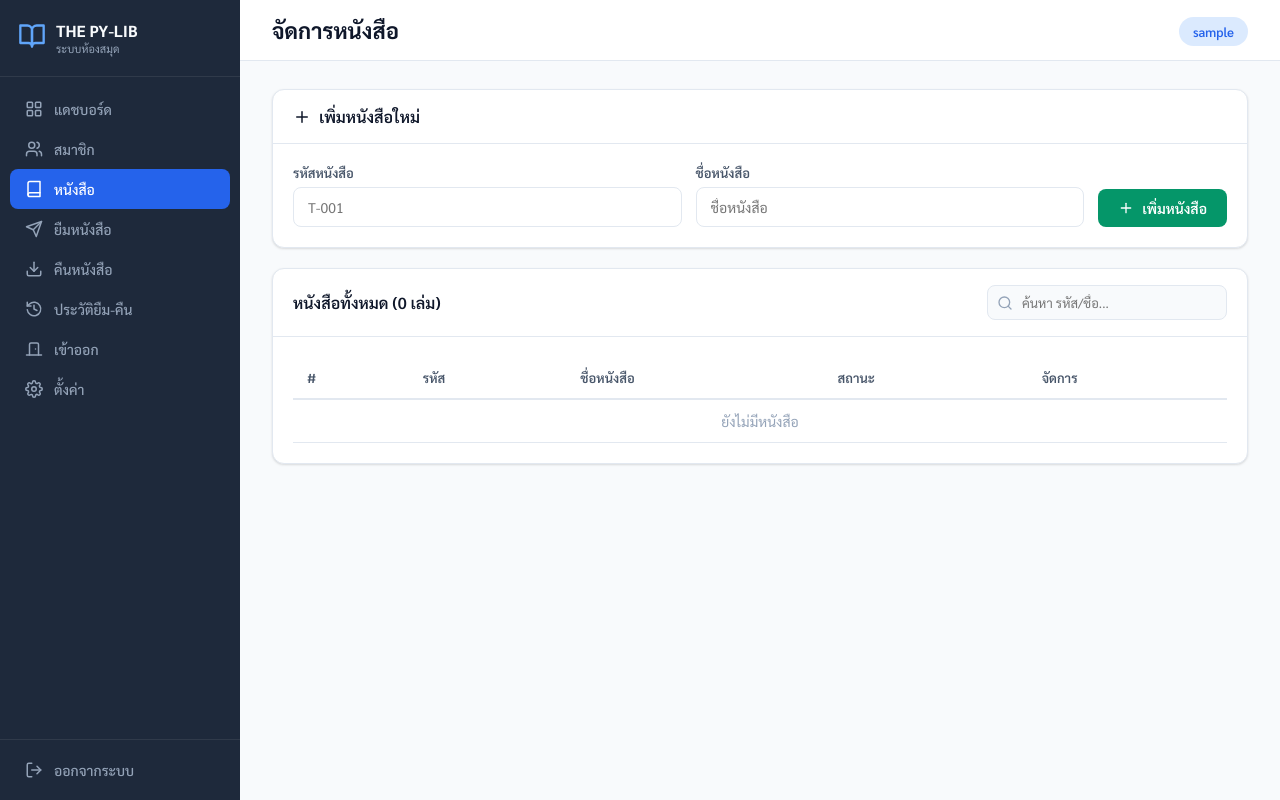
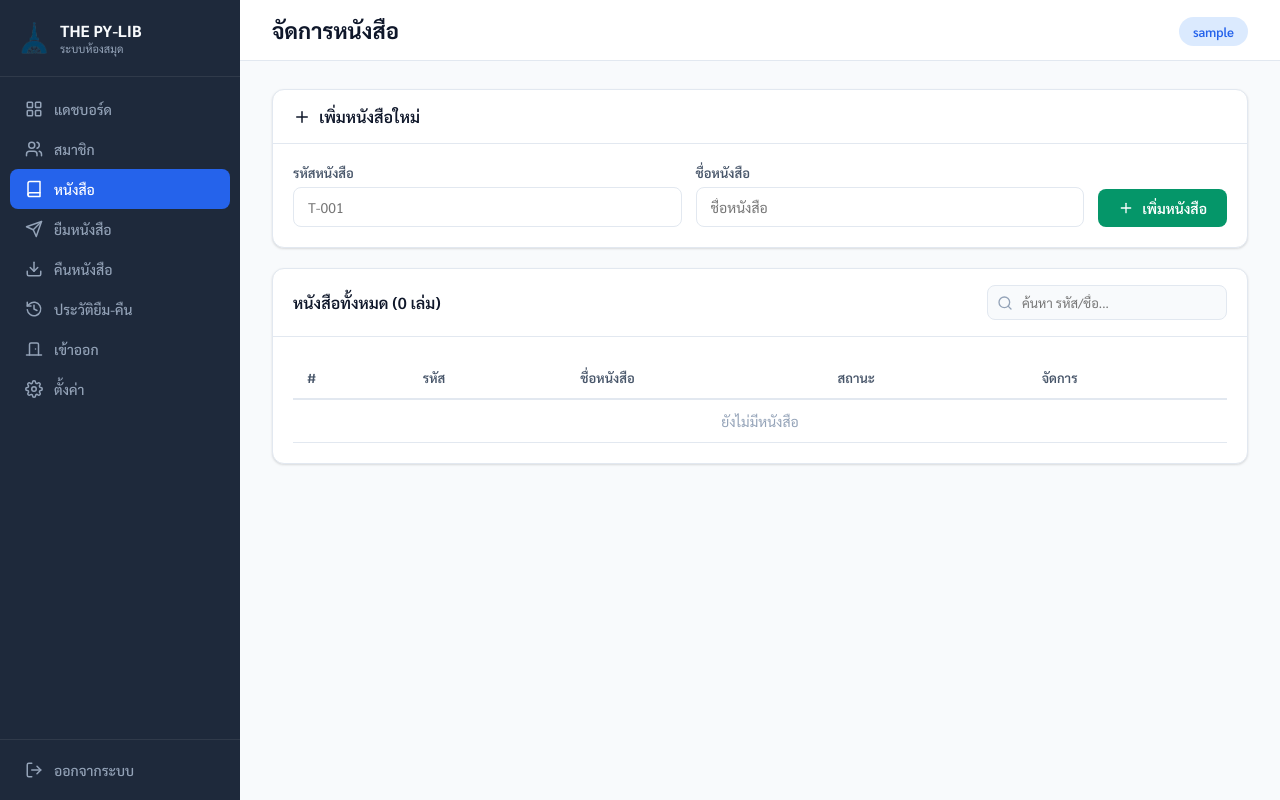
Before and after one commit to Nonx2360/The-PY-LIB-Project, a Flask app: page /books in a window 1280 px wide. Run offline with Flask 3, Linux system fonts and the light colour scheme; the visitor is signed in with stand-in values (Sample User, id 1); data that the repository does not hold is empty.

Commit message:
feat: use school logo in sidebar and login page

```diff
--- a/web/static/style.css
+++ b/web/static/style.css
@@ -37,6 +37,7 @@ a { text-decoration: none; color: inherit; }
 }
 .brand-icon { color: #60A5FA; flex-shrink: 0; }
 .brand-logo { width: 32px; height: 32px; border-radius: 6px; object-fit: contain; flex-shrink: 0; }
+.brand-logo-lg { width: 96px; height: 96px; object-fit: contain; margin-bottom: 16px; }
 .brand-name { font-size: 16px; font-weight: 700; color: #F8FAFC; }
 .brand-sub { font-size: 11px; color: #94A3B8; }
 .nav-links { flex: 1; padding: 12px 10px; overflow-y: auto; }
--- a/web/templates/base.html
+++ b/web/templates/base.html
@@ -12,17 +12,10 @@
     <div class="layout">
         <nav class="sidebar">
             <div class="sidebar-brand">
-                {% set logo = config.get('school_logo_path', '') if config is defined else '' %}
-                {% if logo %}
-                <img src="{{ url_for('static', filename='../' + logo) }}" alt="Logo" class="brand-logo" onerror="this.style.display='none';this.nextElementSibling.style.display='flex'">
+                <img src="{{ url_for('serve_assets', filename='logos/school_logo.png') }}" alt="Logo" class="brand-logo" onerror="this.style.display='none';this.nextElementSibling.style.display='flex'">
                 <div class="brand-icon" style="display:none">
                     <svg width="28" height="28"><use href="#icon-book-open"/></svg>
                 </div>
-                {% else %}
-                <div class="brand-icon">
-                    <svg width="28" height="28"><use href="#icon-book-open"/></svg>
-                </div>
-                {% endif %}
                 <div class="brand-text">
                     <div class="brand-name">THE PY-LIB</div>
                     <div class="brand-sub">ระบบห้องสมุด</div>
--- a/web/templates/login.html
+++ b/web/templates/login.html
@@ -11,7 +11,8 @@
     {% include 'icons.svg' %}
     <div class="login-container">
         <div class="login-brand">
-            <div class="brand-icon-lg">
+            <img src="{{ url_for('serve_assets', filename='logos/school_logo.png') }}" alt="Logo" class="brand-logo-lg" onerror="this.style.display='none';this.nextElementSibling.style.display='block'">
+            <div class="brand-icon-lg" style="display:none">
                 <svg width="64" height="64"><use href="#icon-book-open"/></svg>
             </div>
             <h1>THE PY-LIB</h1>
```
